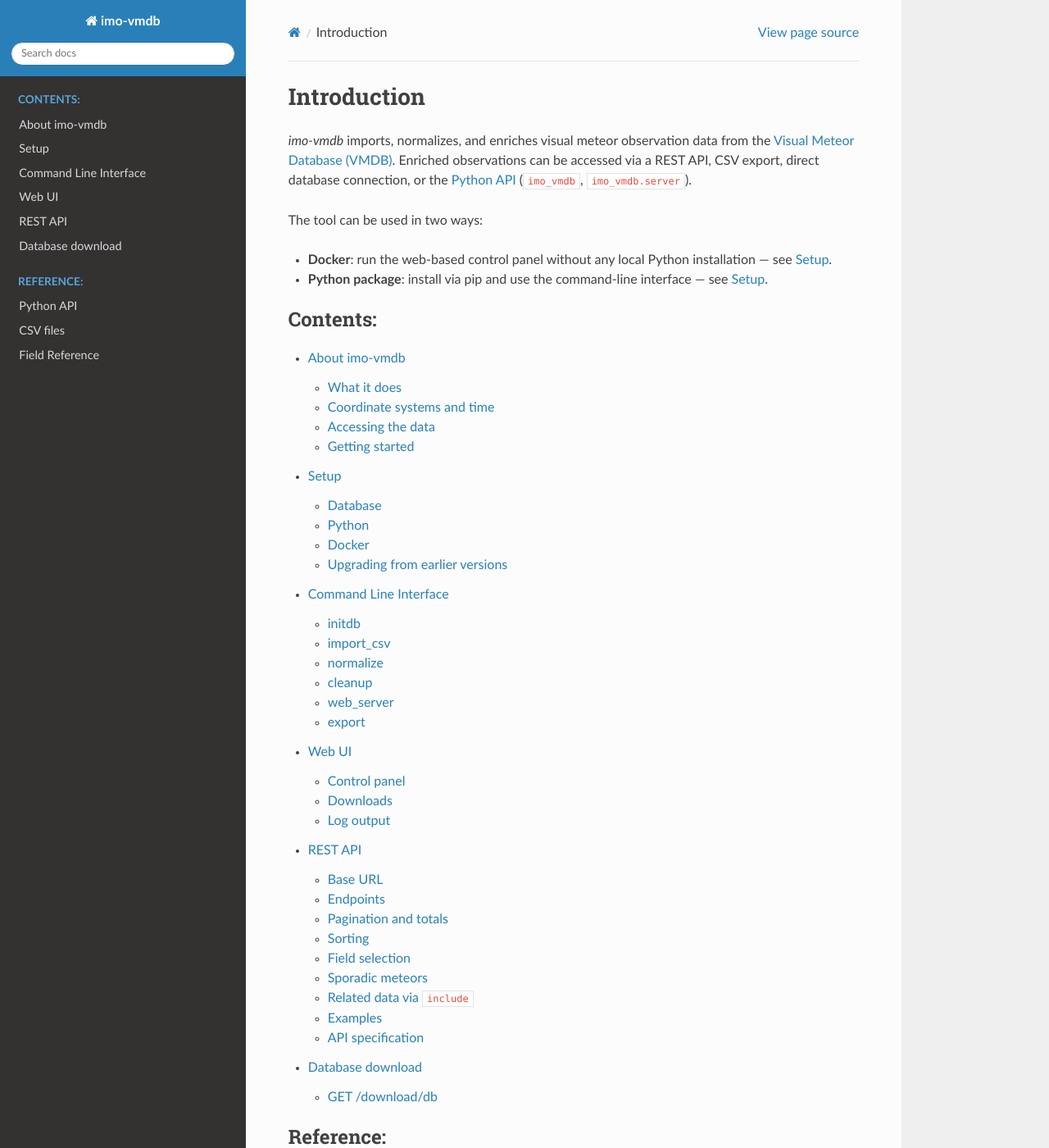
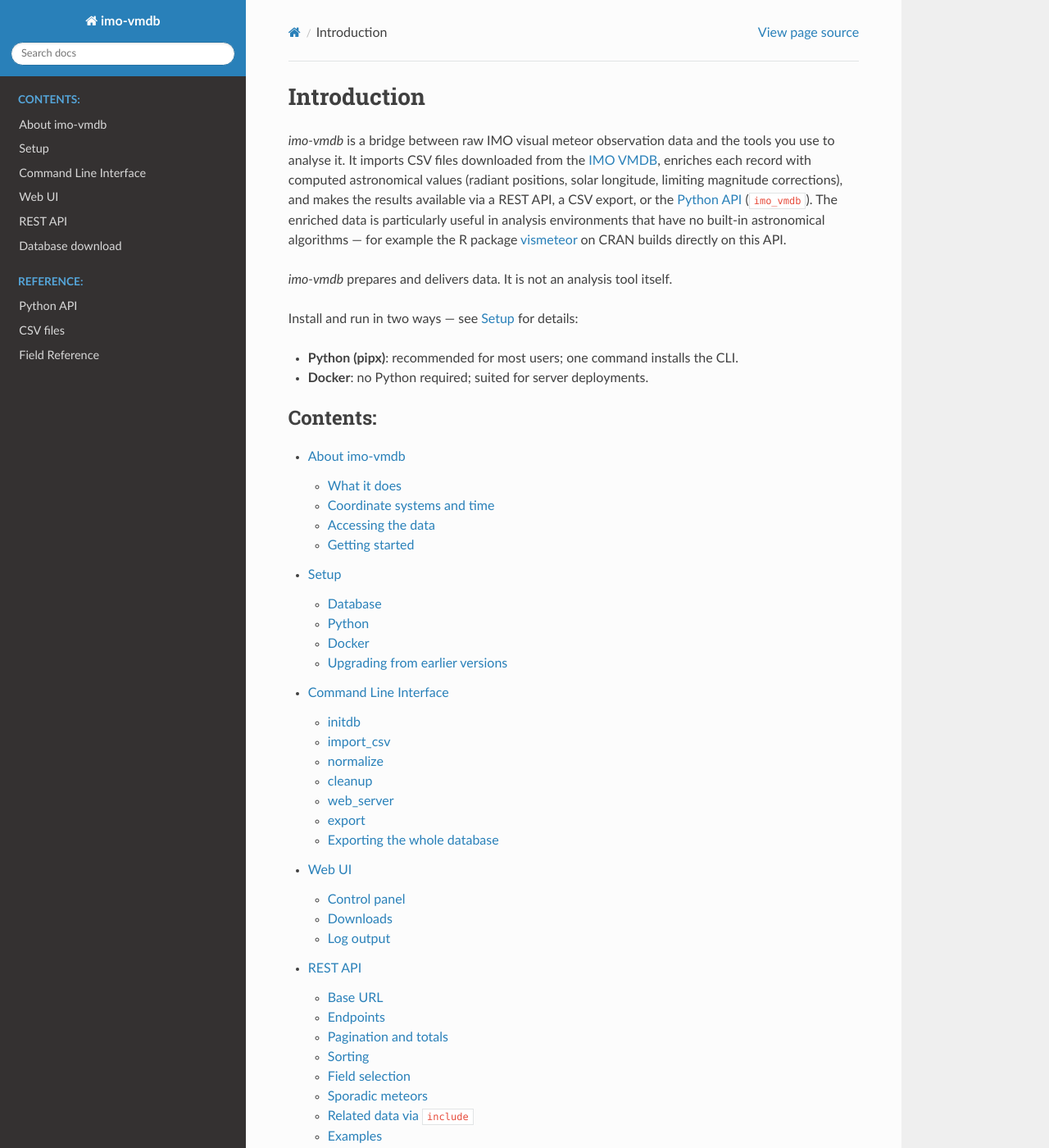
Before and after one commit to jankorichter/imo-vmdb, a Sphinx documentation site: the page built from docs/index.rst, in a window 1280 px wide and 1400 px high. Shown: the whole window at 82% size. Built offline with Sphinx 7.4.7 and the Read the Docs theme 3.1.0, drawn with Linux system fonts in a browser that asks for light colours.

Commit message:
Update index intro: clarify purpose

```diff
--- a/docs/cli.rst
+++ b/docs/cli.rst
@@ -205,7 +205,7 @@
 .. _db-export:
 
 Exporting the whole database
-~~~~~~~~~~~~~~~~~~~~~~~~~~~~
+----------------------------
 
 The special target ``db`` writes the entire database (normalized
 observations and reference data, but not the raw ``imported_*`` tables)
@@ -215,6 +215,7 @@
 
 The resulting file uses the same schema as a regular imo-vmdb database.
 The recipient can use it directly as their own imo-vmdb database.
+The field names are documented in :ref:`fields`.
 
 When ``db`` is the target, ``-o`` is required and ``--reimport`` is not
 supported.
--- a/docs/index.rst
+++ b/docs/index.rst
@@ -1,17 +1,23 @@
 Introduction
 ============
 
-*imo-vmdb* imports, normalizes, and enriches visual meteor observation data
-from the `Visual Meteor Database (VMDB) <https://www.imo.net/members/imo_vmdb/>`_.
-Enriched observations can be accessed via a REST API, CSV export, direct
-database connection, or the :ref:`Python API <api>` (``imo_vmdb``, ``imo_vmdb.server``).
+*imo-vmdb* is a bridge between raw IMO visual meteor observation data and the
+tools you use to analyse it.  It imports CSV files downloaded from the
+`IMO VMDB <https://www.imo.net/members/imo_vmdb/>`_, enriches each record with
+computed astronomical values (radiant positions, solar longitude, limiting
+magnitude corrections), and makes the results available via a REST API, a CSV
+export, or the :ref:`Python API <api>` (``imo_vmdb``).  The enriched data is
+particularly useful in analysis environments that have no built-in astronomical
+algorithms — for example the R package
+`vismeteor <https://CRAN.R-project.org/package=vismeteor>`_ on CRAN builds
+directly on this API.
 
-The tool can be used in two ways:
+*imo-vmdb* prepares and delivers data.  It is not an analysis tool itself.
 
-- **Docker**: run the web-based control panel
-  without any local Python installation — see :ref:`setup`.
-- **Python package**: install via pip and use the command-line interface —
-  see :ref:`setup`.
+Install and run in two ways — see :ref:`setup` for details:
+
+- **Python (pipx)**: recommended for most users; one command installs the CLI.
+- **Docker**: no Python required; suited for server deployments.
 
 .. toctree::
    :maxdepth: 2
```
Also changed, not shown: docs/about.rst (+4 -7 lines).
